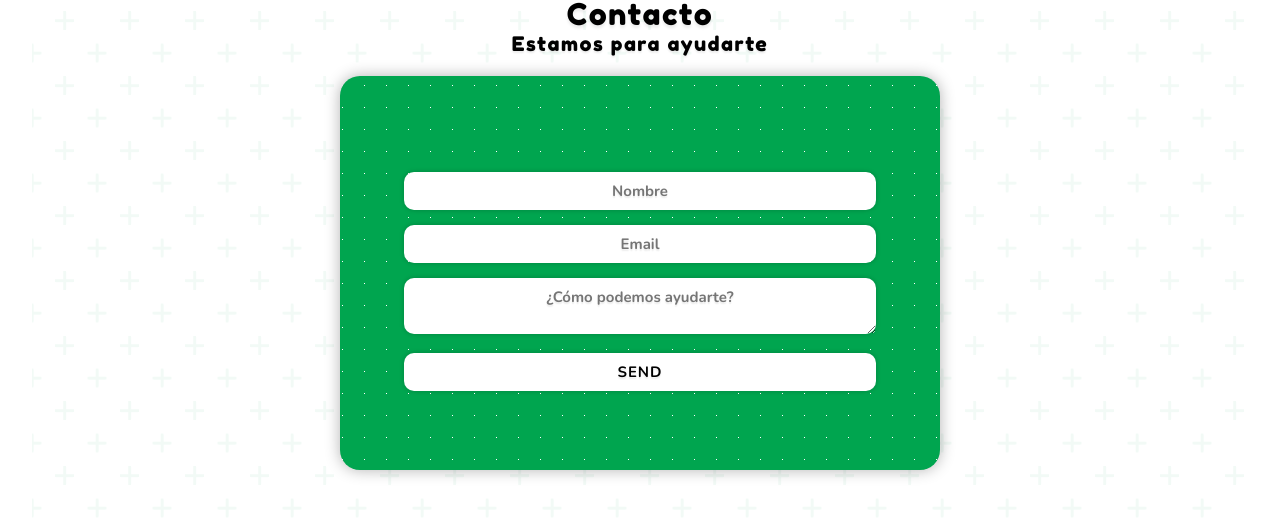
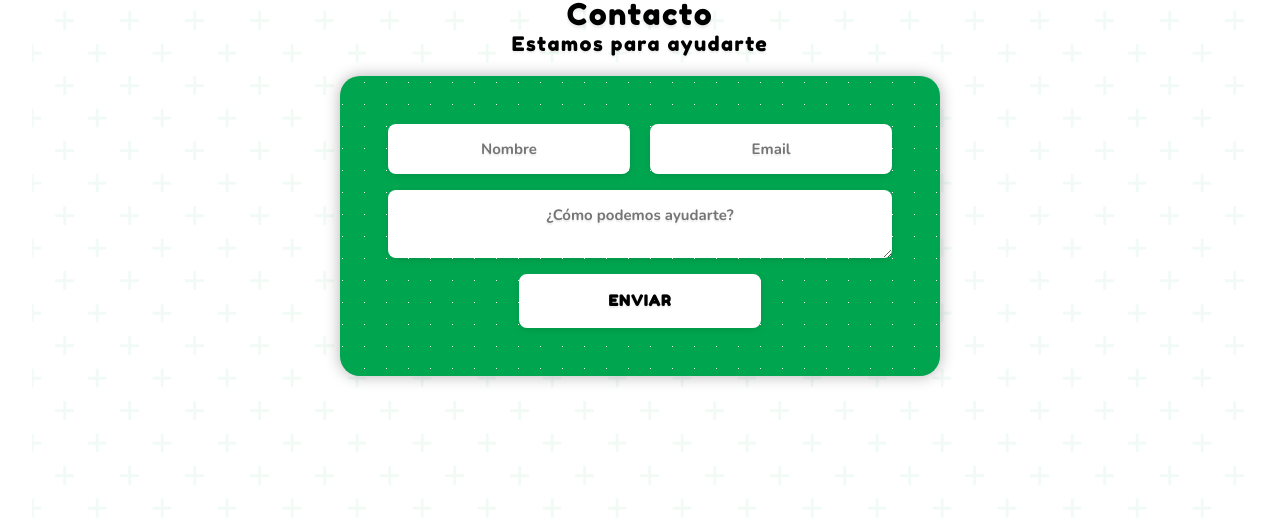
Before and after one commit to juaniarrigoni/pharmacy-app-vademecum, a React (Create React App) app: page / in a window 1280 px wide. Shown: the part 2222-2742 px from the top of the page. Built offline with nearby package versions, Linux system fonts and the light colour scheme; no server answers.

Commit message:
Fixed email contact form

```diff
--- a/src/assets/styles/general.css
+++ b/src/assets/styles/general.css
@@ -55,7 +55,8 @@ h4 {
   letter-spacing: 1.5px;
 }
 
-button {
+button,
+input[type="submit"] {
   font-family: "Fredoka One", cursive;
   letter-spacing: 1px;
 }
--- a/src/components/pages/Landing/components/Contact/index.tsx
+++ b/src/components/pages/Landing/components/Contact/index.tsx
@@ -1,69 +1,49 @@
 // Import dependencies
-import { useState, useRef } from "react";
-import emailjs from "emailjs-com";
+import { useState } from "react";
+import { sendForm } from "emailjs-com";
 
 // Import styled components
-import { Container, Form, Error, FlexBox, Submit } from "./styled";
+import { Container, FormWrapper, Form, Error, Submit } from "./styled";
 
 const Contact: React.FC = () => {
   const [name, setName] = useState("");
   const [email, setEmail] = useState("");
   const [message, setMessage] = useState("");
+  const [error, setError] = useState("");
 
-  const divElement = useRef<HTMLDivElement>(null);
-  const formElement = useRef<HTMLFormElement>(null);
-  const handleModal = (type: string, error?: unknown) => {
-    divElement.current!.removeChild(formElement.current!);
-    const aux: HTMLElement = document.createElement("h2");
-    switch (type) {
-      case "success":
-        aux.innerHTML =
-          "Gracias por tu tiempo 💚 Te responderemos a la brevedad";
-        divElement.current!.append(aux);
-        break;
-      case "error":
-        aux.innerHTML =
-          "Ups, ocurrió un error inesperado 😅 Prueba nuevamente en unos minutos";
-        divElement.current!.append(aux);
-        // eslint-disable-next-line no-console
-        console.log(error);
-        break;
-      default:
-        break;
-    }
+  const handleError = (errorMessage: string) => {
+    setError(errorMessage);
+    setTimeout(() => setError(""), 1500);
   };
 
-  const messageElement = useRef<HTMLDivElement>(null);
   const handleSubmit = (event: React.BaseSyntheticEvent) => {
     event.preventDefault();
-    if (name === "" || email === "" || message === "") {
-      if (messageElement.current !== null) {
-        messageElement.current.innerHTML =
-          "Por favor, completa todos los campos 😜";
-      }
-    } else {
-      emailjs
-        .sendForm(
+    if (name === "" || email === "" || message === "")
+      return handleError("Por favor, completa todos los campos 😜");
+    return sendForm(
       "emailjs",
       `${process.env.REACT_APP_EMAILJS_TEMPLATE}`,
       event.target,
       `${process.env.REACT_APP_EMAILJS_USER}`
+    ).then(
+      () =>
+        handleError("Gracias por tu tiempo 💚 Te responderemos a la brevedad"),
+      () =>
+        handleError(
+          "Ups, ocurrió un error inesperado 😅 Prueba nuevamente en unos minutos"
         )
-        .then(
-          () => handleModal("success"),
-          (error) => handleModal("error", error)
     );
-    }
   };
 
   return (
     <Container id="Contact">
       <h2>Contacto</h2>
       <h3>Estamos para ayudarte</h3>
-      <Form ref={divElement}>
-        <form ref={formElement} onSubmit={(event) => handleSubmit(event)}>
-          <Error ref={messageElement}></Error>
-          <FlexBox>
+      <FormWrapper>
+        <Form
+          onSubmit={(event: React.BaseSyntheticEvent) => handleSubmit(event)}
+        >
+          {error && <Error>{error}</Error>}
           <input
             type="text"
             placeholder="Nombre"
@@ -78,16 +58,15 @@ const Contact: React.FC = () => {
             value={email}
             onChange={(event) => setEmail(event.currentTarget.value)}
           />
-          </FlexBox>
           <textarea
             placeholder="¿Cómo podemos ayudarte?"
             name="message"
             value={message}
             onChange={(event) => setMessage(event.currentTarget.value)}
           />
-          <Submit type="submit" value="Send" />
-        </form>
+          <Submit type="submit" value="ENVIAR" />
         </Form>
+      </FormWrapper>
     </Container>
   );
 };
--- a/src/components/pages/Landing/components/Contact/styled.tsx
+++ b/src/components/pages/Landing/components/Contact/styled.tsx
@@ -5,13 +5,10 @@ import styled from "styled-components";
 import { COLORS, MEDIA_QUERIES } from "assets/constants/styles";
 
 export const Container = styled.div`
-  position: relative;
   padding: 10vh 0 20vh;
-
   h3 {
     margin-bottom: 20px;
   }
-
   h2,
   h3,
   p {
@@ -19,77 +16,81 @@ export const Container = styled.div`
   }
 `;
 
-export const Form = styled.div`
+export const FormWrapper = styled.div`
   background: linear-gradient(90deg, ${COLORS.PRIMARY} 21px, transparent 1%)
       center,
     linear-gradient(${COLORS.PRIMARY} 21px, transparent 1%) center,
     ${COLORS.WHITE};
   background-size: 22px 22px;
   display: flex;
-  flex-direction: column;
-  text-align: center;
-  vertical-align: middle;
+  justify-content: space-between;
   box-shadow: 0 0 15px 0 rgba(${COLORS.BLACK_RGB}, 0.3);
   max-width: 600px;
-  padding: 8vh;
+  padding: 3rem;
   margin: 0 auto;
   border-radius: 20px;
+  text-align: center;
+`;
 
-  h2 {
-    margin-bottom: 0px;
-    color: ${COLORS.WHITE};
+export const Form = styled.form`
+  width: 100%;
+  display: flex;
+  flex-wrap: wrap;
+  justify-content: space-between;
+
+  > *:not(:last-child) {
+    margin-bottom: 1rem;
   }
 
-  input,
-  textarea {
-    cursor: text;
-    border-radius: 10px;
-    border: 0;
-    font-weight: 700;
-    padding: 10px;
-    margin: 0 auto 15px;
-    box-shadow: 0 0 5px 0 rgba(${COLORS.BLACK_RGB}, 0.2);
-    width: 100%;
-    color: ${COLORS.BLACK};
-    background: linear-gradient(90deg, ${COLORS.WHITE} 21px, transparent 1%)
-        center,
-      linear-gradient(${COLORS.WHITE} 21px, transparent 1%) center,
-      ${COLORS.WHITE};
-    background-size: 22px 22px;
+  input {
+    width: 48%;
 
-    &:focus {
-      box-shadow: 0 0 5px 0 rgba(${COLORS.VIOLET_RGB}, 0.8);
-    }
-  }
-
-  ${MEDIA_QUERIES.TABLET} {
-    input {
-      width: 49% !important;
+    ${MEDIA_QUERIES.MOBILE} {
+      width: 100%;
     }
   }
 
   textarea {
     width: 100%;
   }
+
+  input,
+  textarea {
+    cursor: pointer;
+    border-radius: 0.5rem;
+    font-weight: 700;
+    padding: 1rem;
+    color: ${COLORS.BLACK};
+    background: linear-gradient(90deg, ${COLORS.WHITE} 11px, transparent 1%)
+        center,
+      linear-gradient(${COLORS.WHITE} 11px, transparent 1%) center,
+      ${COLORS.WHITE};
+    background-size: 12px 12px;
+    box-shadow: 0 2.5px 10px -2.5px rgba(${COLORS.BLACK_RGB}, 0.15);
+
+    &:hover,
+    &:focus {
+      background: linear-gradient(90deg, ${COLORS.WHITE} 11px, transparent 1%)
+          center,
+        linear-gradient(${COLORS.WHITE} 11px, transparent 1%) center,
+        ${COLORS.PRIMARY};
+      background-size: 12px 12px;
+      box-shadow: 0 5px 15px -2.5px rgba(${COLORS.BLACK_RGB}, 0.3);
+    }
+  }
 `;
 
-export const Error = styled.p`
+export const Error = styled.h4`
   color: ${COLORS.WHITE};
-  font-weight: 900;
-  margin-bottom: 2rem;
-`;
-
-export const FlexBox = styled.div`
-  display: flex;
-  flex-wrap: wrap;
-  justify-content: space-between;
+  margin: auto;
+  padding-bottom: 1rem;
+  text-shadow: 0 0.1rem 0.1rem rgba(${COLORS.BLACK_RGB}, 0.2);
 `;
 
 export const Submit = styled.input`
-  cursor: pointer;
   display: block;
   width: fit-content;
-  margin: 10px auto 0;
+  margin: 0 auto;
   padding: 10px 30px;
   border-radius: 10px;
   background: transparent;
```
Lines whose indentation alone changed are shown as unchanged.
